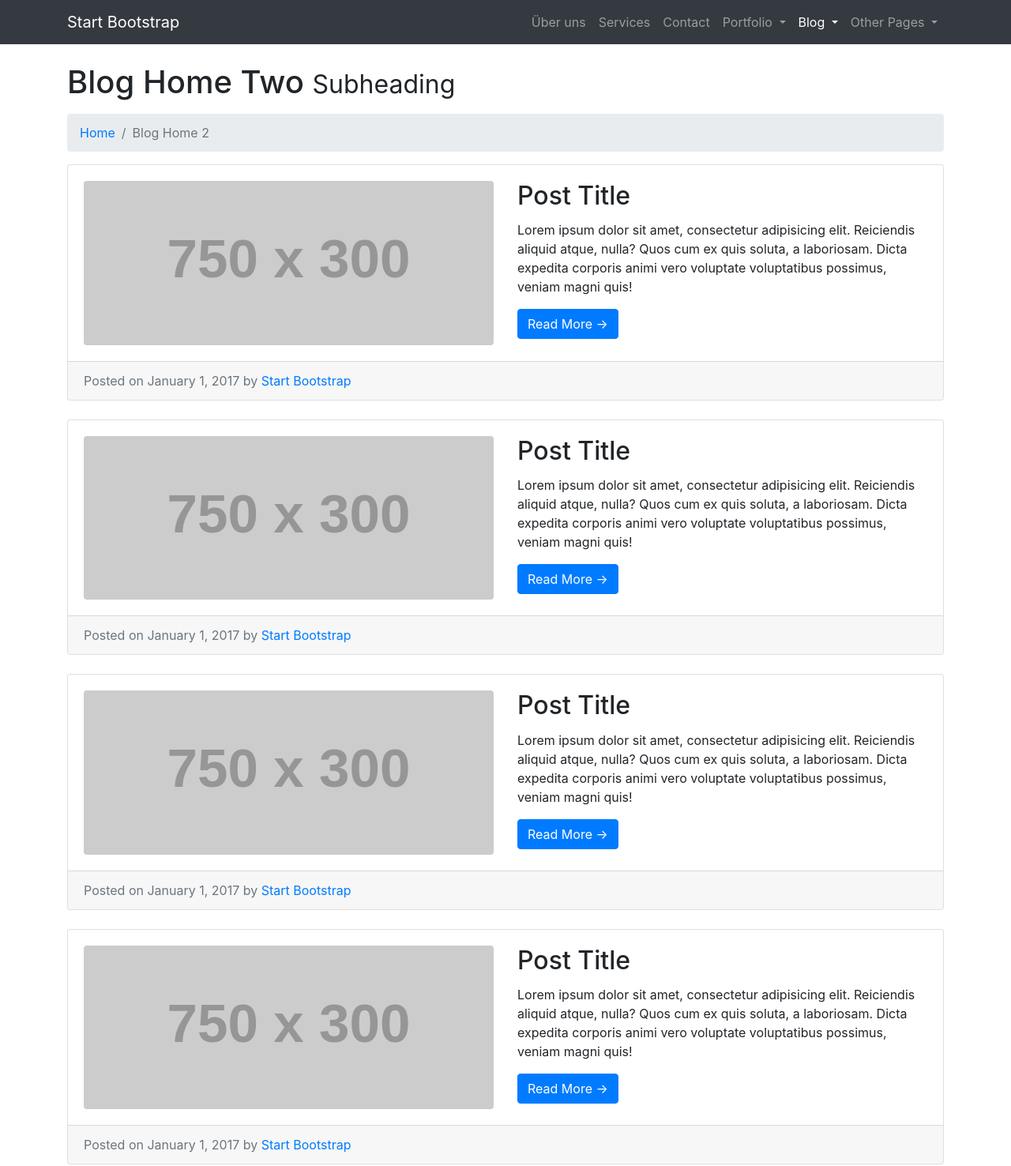
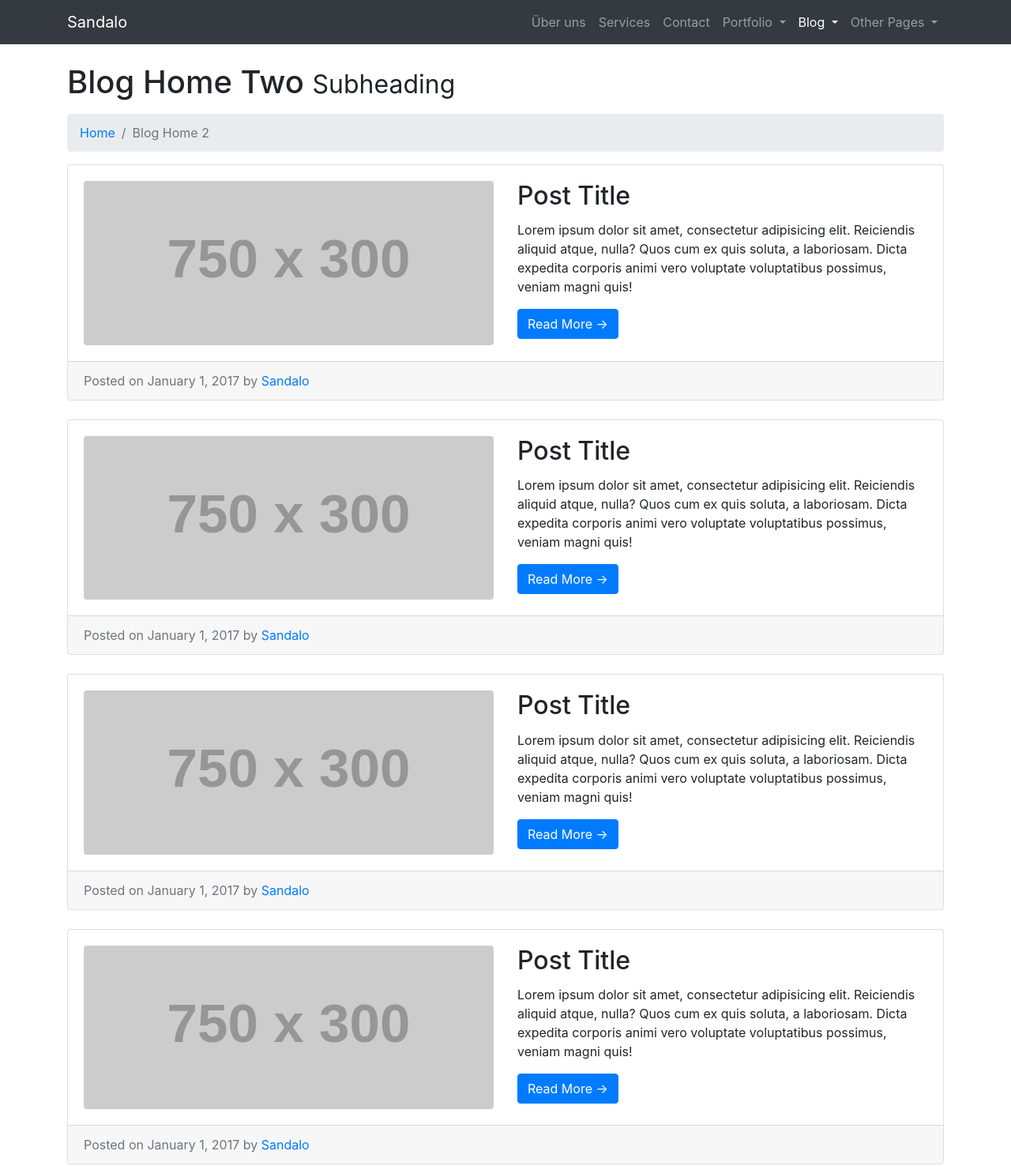
Before and after one commit to FelisaPaumia/Html-Projekt, a website: page blog-home-2.html in a window 1280 px wide. Shown: the top 1476 px of the page at 79% size. Drawn offline with Linux system fonts and the light colour scheme; placeholder pictures from the web are drawn by us.

Commit message:
Sandalo Home

```diff
--- a/blog-home-2.html
+++ b/blog-home-2.html
@@ -23,7 +23,7 @@
   <!-- Navigation -->
   <nav class="navbar fixed-top navbar-expand-lg navbar-dark bg-dark fixed-top">
     <div class="container">
-      <a class="navbar-brand" href="index.html">Start Bootstrap</a>
+      <a class="navbar-brand" href="index.html">Sandalo</a>
       <button class="navbar-toggler navbar-toggler-right" type="button" data-toggle="collapse" data-target="#navbarResponsive" aria-controls="navbarResponsive" aria-expanded="false" aria-label="Toggle navigation">
         <span class="navbar-toggler-icon"></span>
       </button>
@@ -110,7 +110,7 @@
       </div>
       <div class="card-footer text-muted">
         Posted on January 1, 2017 by
-        <a href="#">Start Bootstrap</a>
+        <a href="#">Sandalo</a>
       </div>
     </div>
 
@@ -132,7 +132,7 @@
       </div>
       <div class="card-footer text-muted">
         Posted on January 1, 2017 by
-        <a href="#">Start Bootstrap</a>
+        <a href="#">Sandalo</a>
       </div>
     </div>
 
@@ -154,7 +154,7 @@
       </div>
       <div class="card-footer text-muted">
         Posted on January 1, 2017 by
-        <a href="#">Start Bootstrap</a>
+        <a href="#">Sandalo</a>
       </div>
     </div>
 
@@ -176,7 +176,7 @@
       </div>
       <div class="card-footer text-muted">
         Posted on January 1, 2017 by
-        <a href="#">Start Bootstrap</a>
+        <a href="#">Sandalo</a>
       </div>
     </div>
 
```
Also changed, not shown: about.html (+1 -1 lines), blog-home-1.html (+4 -4 lines), blog-post.html (+2 -2 lines), contact.html (+1 -1 lines), faq.html (+1 -1 lines), full-width.html (+1 -1 lines), index.html (+1 -1 lines), portfolio-2-col.html (+1 -1 lines), portfolio-4-col.html (+1 -1 lines), portfolio-item.html (+1 -1 lines), pricing.html (+1 -1 lines), services.html (+1 -1 lines).
